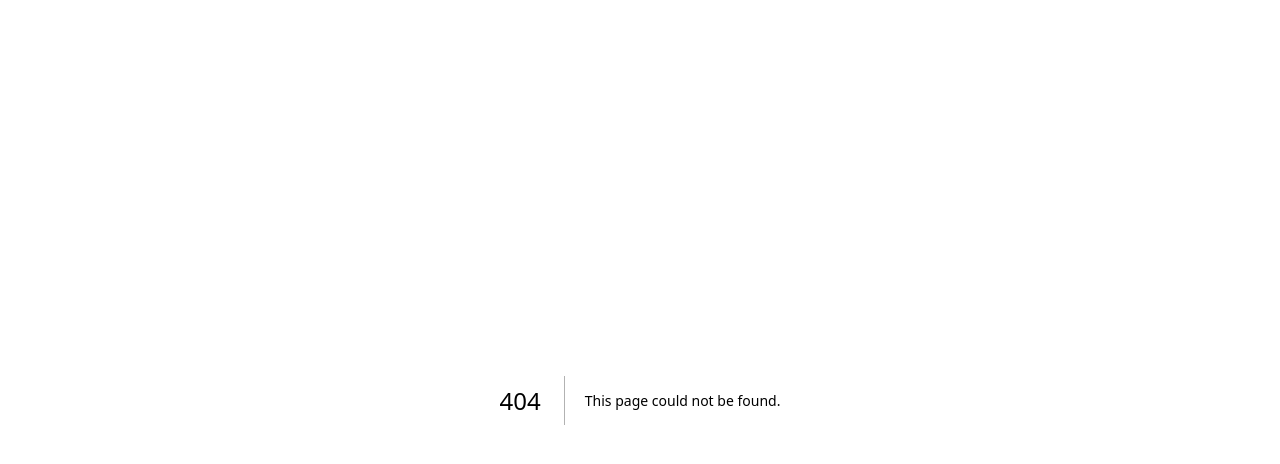
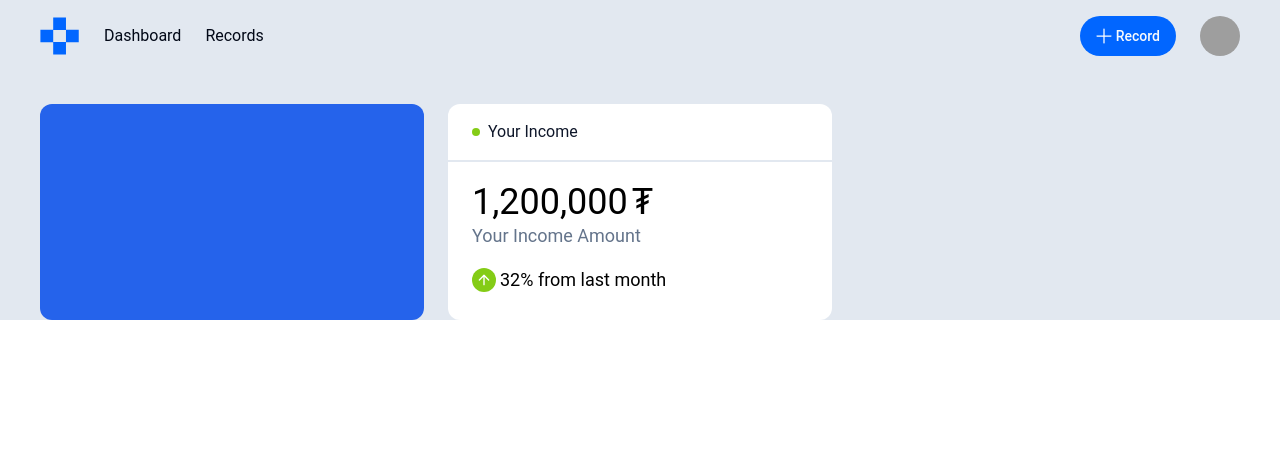
Before and after one commit to Badralbb/express-project, a Next.js app in the folder frontend/: page /static in a window 1280 px wide. Before the commit this address had no page. Shown: the top 464 px of the page. Built offline with nearby package versions, Linux system fonts and the light colour scheme; grey boxes are pictures that could not be loaded.

Commit message:
font-family

```diff
--- a/frontend/app/globals.css
+++ b/frontend/app/globals.css
@@ -2,6 +2,11 @@
 @tailwind components;
 @tailwind utilities;
 
+@import url("https://fonts.googleapis.com/css2?family=Roboto:ital,wght@0,100;0,300;0,400;0,500;0,700;0,900;1,100;1,300;1,400;1,500;1,700;1,900&display=swap");
+
+*{
+  font-family: "Roboto",sans-serif;
+}
 @layer base {
   :root {
     --background: 0 0% 100%;
--- /dev/null
+++ b/frontend/app/static/page.js
@@ -0,0 +1,9 @@
+import { CashStatic } from "@/components/CashStatic";
+
+export default function App() {
+  return (
+    <main className="bg-slate-200">
+      <CashStatic />
+    </main>
+  );
+}
--- /dev/null
+++ b/frontend/components/CashStatic.jsx
@@ -0,0 +1,40 @@
+import { ArrowUp } from "lucide-react";
+import { HeaderNav } from "./HeaderNav";
+
+export const CashStatic = () => {
+  return (
+    <div className="max-w-[1200px] w-full mx-auto">
+      <HeaderNav />
+      <div className="flex flex-col gap-6 mt-8">
+        <div className="flex gap-6">
+          <div className="max-w-[384px] w-full rounded-xl h-[216px] bg-blue-600"></div>
+          <div className="max-w-[384px] w-full rounded-xl bg-[#FFFFFF]">
+            <div className="border-b-2 px-6">
+              <div className="py-4 flex gap-2 items-center">
+                <div className="rounded-full w-2 h-2 bg-[#84CC16]"></div>
+                <div className="text-[#0F172A] text-base">Your Income</div>
+              </div>
+            </div>
+            <div className="px-6">
+              <div className="pt-5">
+                <div className="flex gap-1 text-[#000000] text-4xl">
+                  <div>1,200,000</div>
+                  <div>₮</div>
+                </div>
+                <div className="text-[#64748B] text-lg">Your Income Amount</div>
+              </div>
+              <div className="mt-4 pb-6 flex gap-1 items-center">
+                <div className="w-6 h-6 rounded-full grid place-items-center bg-[#84CC16]">
+                  <ArrowUp className="text-white w-4 h-4"/>
+                </div>
+                <div className="text-[#000000] text-lg">
+                  32% from last month
+                </div>
+              </div>
+            </div>
+          </div>
+        </div>
+      </div>
+    </div>
+  );
+};
```
